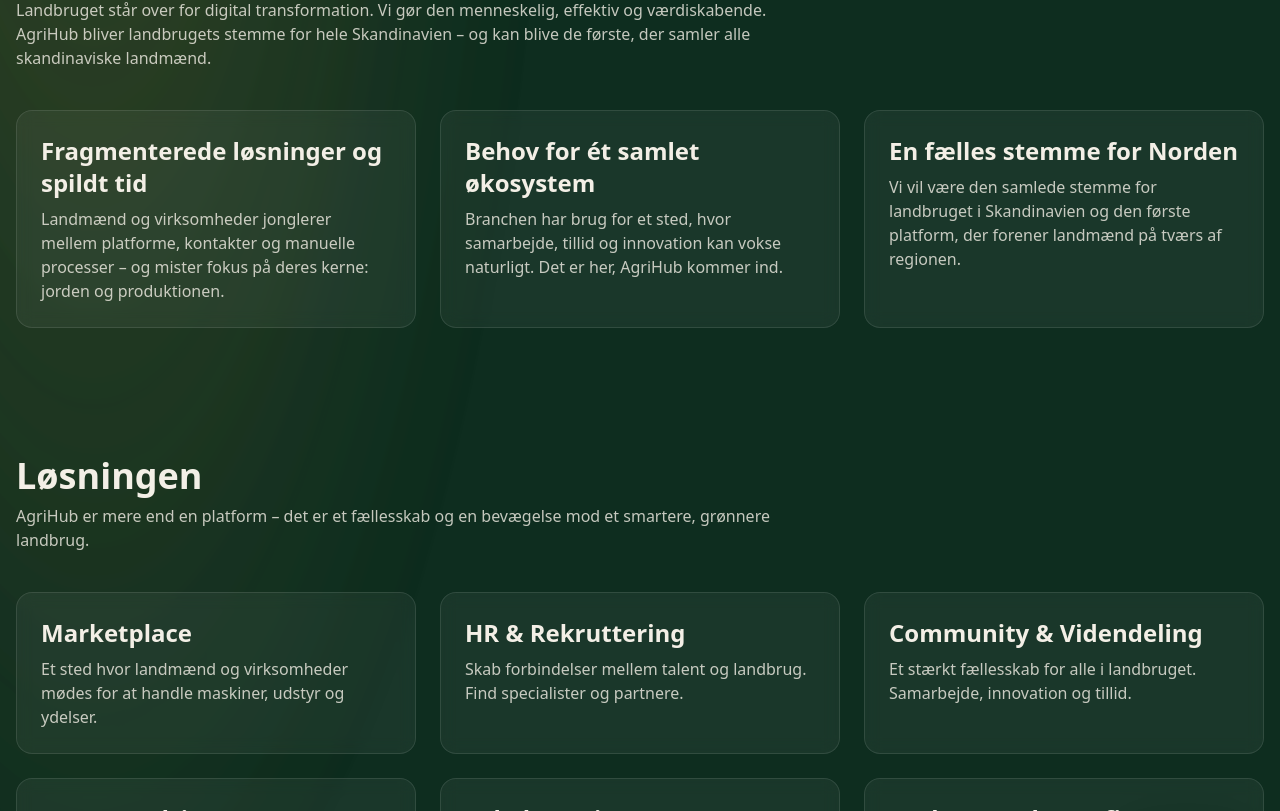
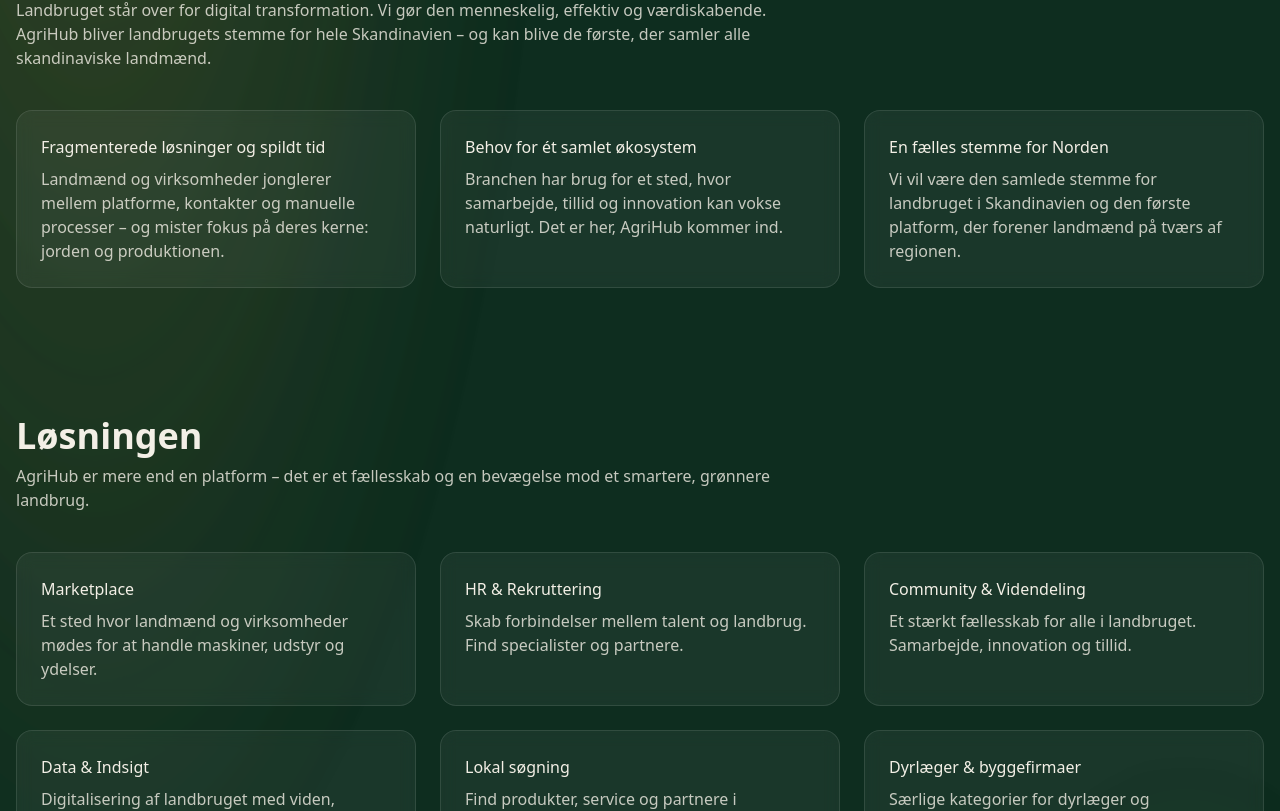
Before and after one commit to Agrihubaps/agri, a Next.js app: page / in a window 1280 px wide. Shown: the part 1449-2260 px from the top of the page. Built offline with nearby package versions, Linux system fonts and the light colour scheme; no server answers.

Commit message:
Update globals.css

```diff
--- a/app/globals.css
+++ b/app/globals.css
@@ -9,27 +9,15 @@
 .container-xxl { @apply max-w-7xl mx-auto px-4; }
 .btn-gold { @apply inline-flex items-center justify-center rounded-2xl px-6 py-3 font-medium shadow-glow transition hover:opacity-90; background: linear-gradient(135deg,#d7b869,#af8a31); color:#132018; }
 .card { @apply rounded-2xl border border-white/10 bg-white/5 backdrop-blur p-6; }
-h1 { @apply text-4xl md:text-6xl font-bold; } h2 { @apply text-3xl md:text-4xl font-semibold; } h3 { @apply text-2xl font-semibold; }
+h1 { @apply text-4xl md:text-6xl font-bold; }
 
-/* Animated gradient background that NEVER traps clicks */
+/* фон никогда не перехватывает клики */
 .bg-ambient { position: relative; z-index: 0; }
 .bg-ambient::before, .bg-ambient::after {
-  content: "";
-  position: absolute;
-  inset: -20%;
-  z-index: -1;             /* ниже всего контента */
-  filter: blur(60px);
-  opacity: .35;
-  animation: float 16s ease-in-out infinite;
-  background:
-    radial-gradient(40% 40% at 20% 30%, #c9a44955 0%, transparent 60%),
-    radial-gradient(35% 35% at 80% 70%, #58a37344 0%, transparent 60%);
-  pointer-events: none;    /* не перехватывает клики */
+  content: ""; position: absolute; inset: -20%; z-index: -1; filter: blur(60px); opacity: .35; animation: float 16s ease-in-out infinite;
+  background: radial-gradient(40% 40% at 20% 30%, #c9a44955 0%, transparent 60%),
+              radial-gradient(35% 35% at 80% 70%, #58a37344 0%, transparent 60%);
+  pointer-events: none;
 }
 .bg-ambient::after { animation-duration: 22s; animation-direction: reverse; }
-
-@keyframes float {
-  0% {transform: translateY(0) scale(1);}
-  50% {transform: translateY(-12px) scale(1.02);}
-  100% {transform: translateY(0) scale(1);}
-}
+@keyframes float { 0% {transform: translateY(0) scale(1);} 50% {transform: translateY(-12px) scale(1.02);} 100% {transform: translateY(0) scale(1);} }
```
